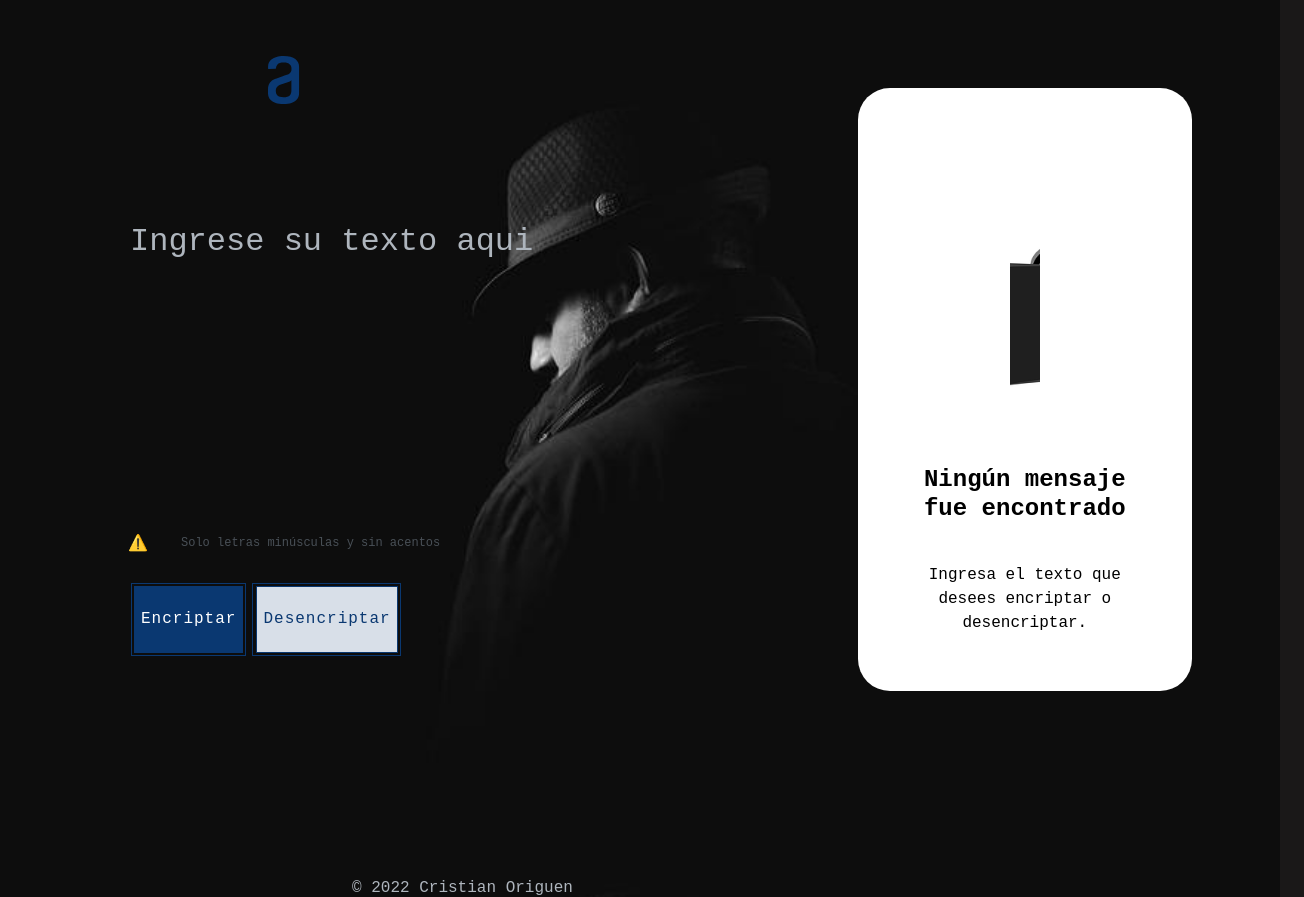
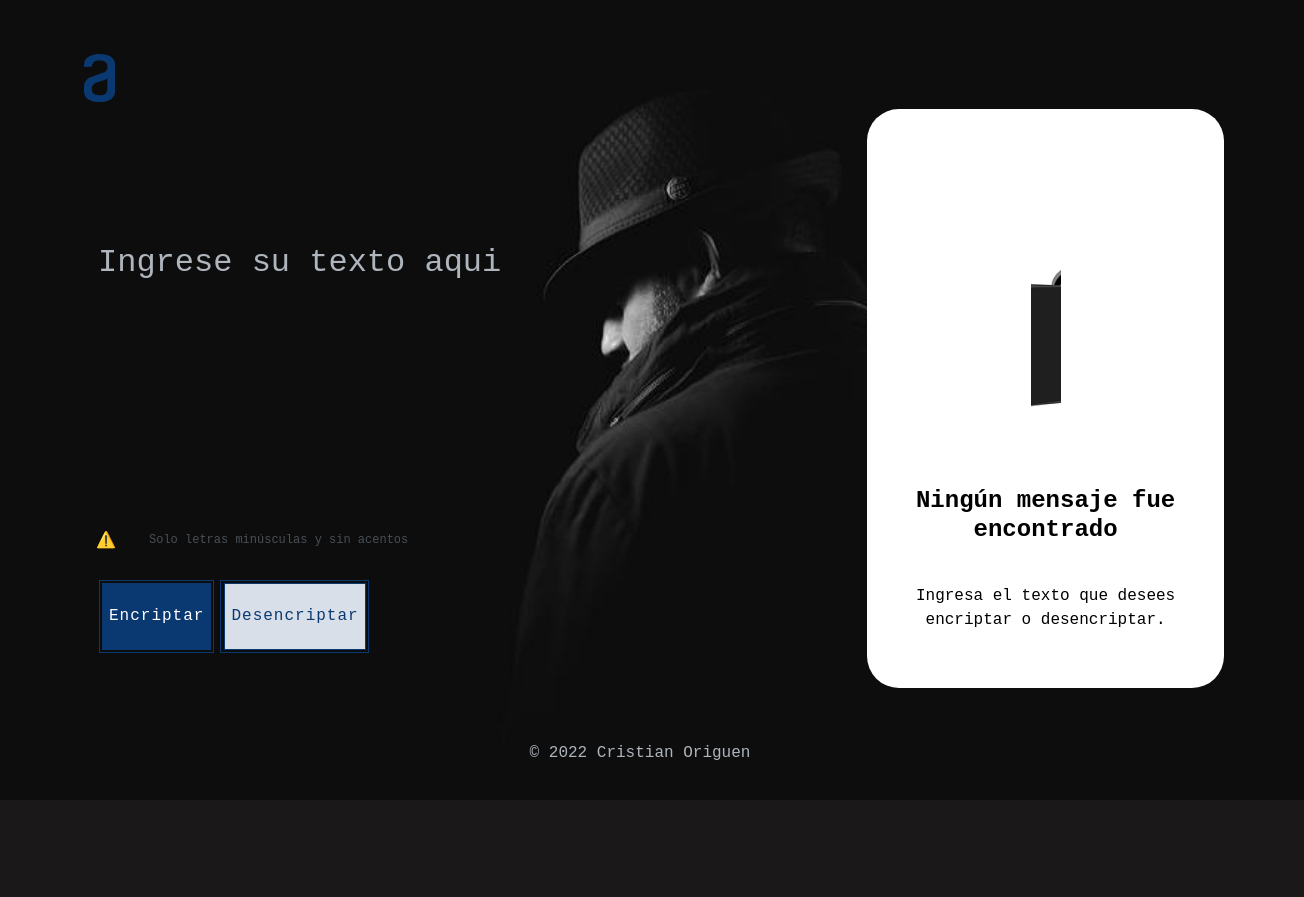
Before and after one commit to OriguenCristian/Encriotador-Challende-Alura-Latam, a plain HTML site: page index.html in a window 1280 px wide. Shown: the whole page, 1304 px wide, since content can reach past the window. After the commit the page ends 800 px from the top, so only its background shows below. Drawn offline with nearby package versions, Linux system fonts and the light colour scheme; no server answers; grey boxes are pictures that could not be loaded; a web font is replaced by a local one.

Commit message:
Update Style.css

```diff
--- a/Style.css
+++ b/Style.css
@@ -13,17 +13,16 @@ body,html{
     background-attachment: fixed;
 }
 main{
-    padding: 2rem;
     margin: 1rem;
 }
 .headerImg{
-    position: absolute;
+    position:relative;
 }
 .headerImg > a img{
     position: relative;
     left: 84px;
-    top: 40px;
-    width: 25rem;
+    top: 54px;
+    width: 2rem;
     height: 48px;
 }
 .contenedor {
@@ -270,9 +269,8 @@ main{
 
 }
 footer{
-    margin-top: 100px;
     position: absolute;
     height: max-content;
-    width: max-content;
-    left: 352px;
+    width: 100%;
+    text-align: center;
 }
```
